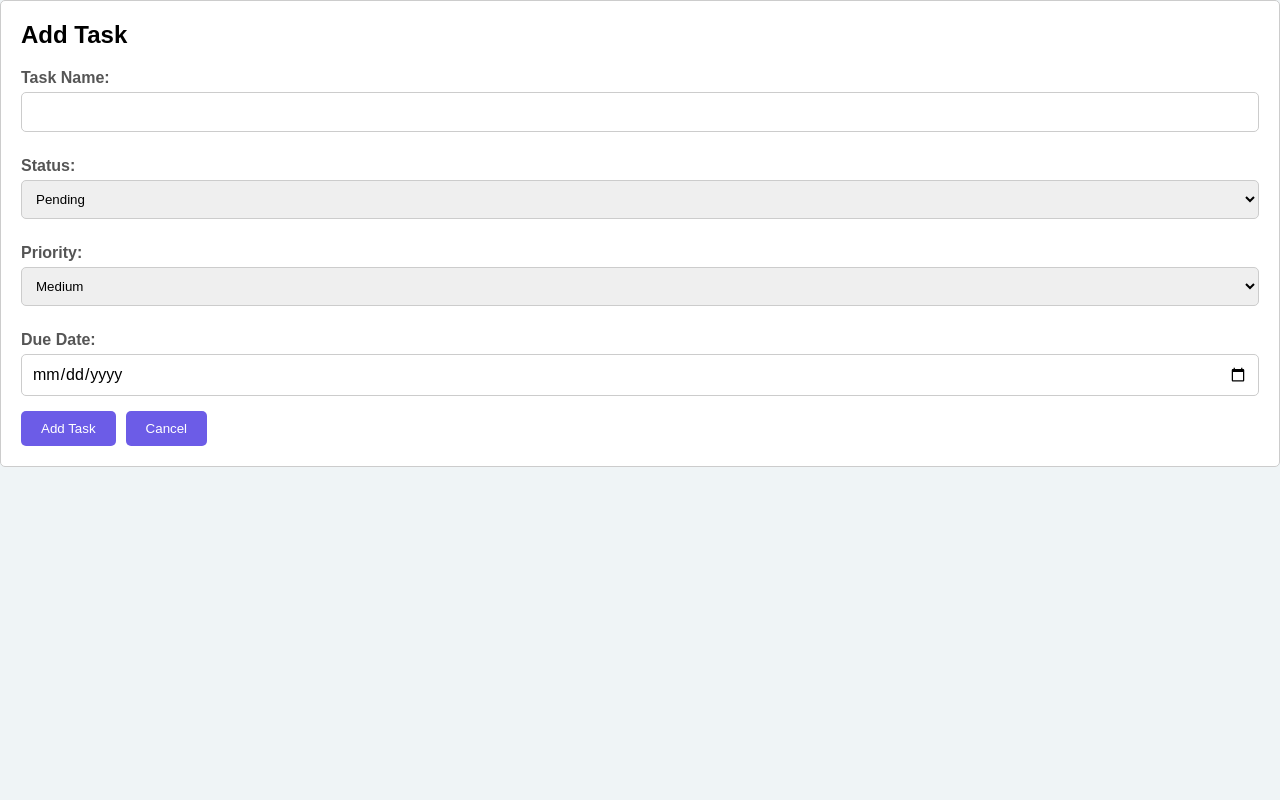
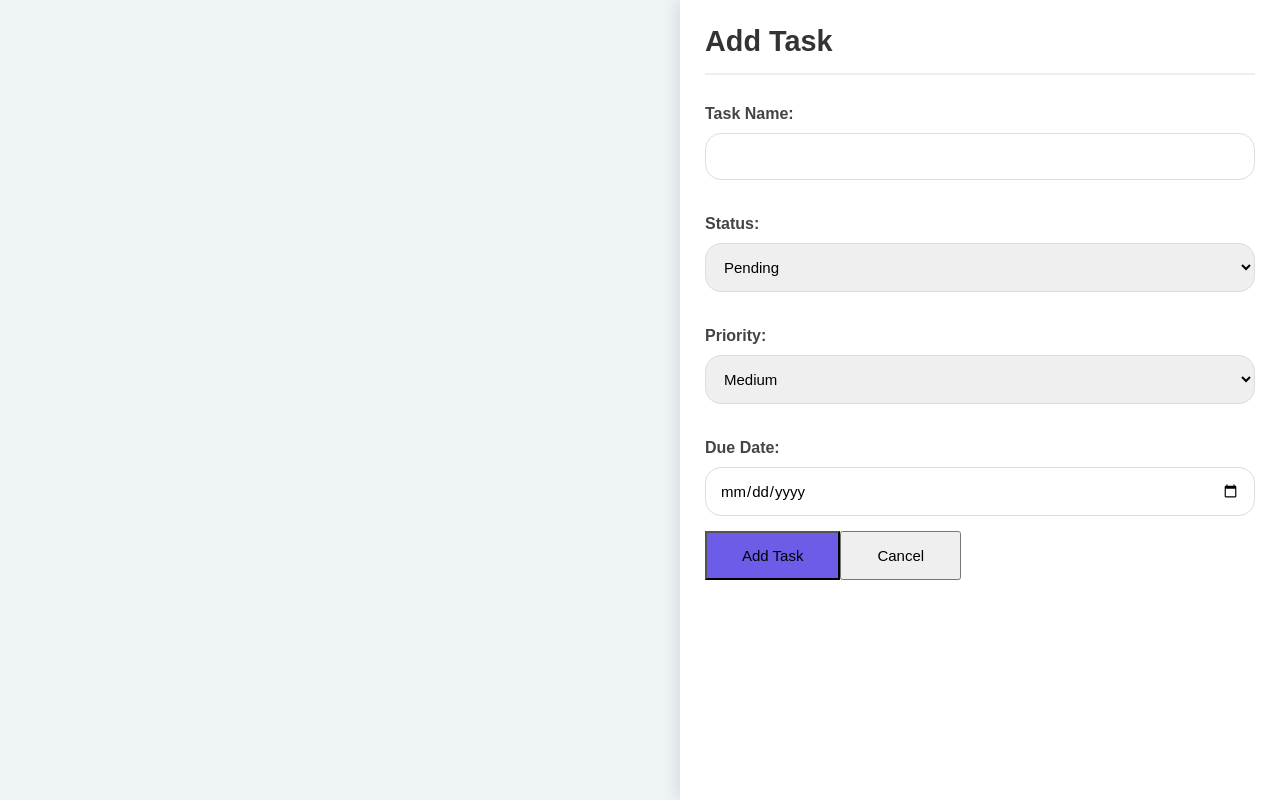
Before and after one commit to binubandara/virtuTask-app, a React (Vite) app in the folder frontend/: page /TaskForm in a window 1280 px wide. Built offline with nearby package versions, Linux system fonts and the light colour scheme.

Commit message:
Updated TaskForm layout

```diff
--- a/frontend/src/components/Task-management/MyProjectsManager.css
+++ b/frontend/src/components/Task-management/MyProjectsManager.css
@@ -125,6 +125,7 @@ body {
 .tile-content {
   display: flex; /* Aligns the image and text side by side */
   align-items: flex-start; /* Aligns the items vertically */
+  margin-top: 10px;
 }
 
 
@@ -138,6 +139,7 @@ body {
   text-align: left;
   width: 100%;
   padding-left: 10px;
+  margin-top: 5px;
 }
 
 
--- a/frontend/src/components/Task-management/MyProjectsManager.jsx
+++ b/frontend/src/components/Task-management/MyProjectsManager.jsx
@@ -48,7 +48,8 @@ function MyProjectsManager() {
   const createProject = (formData) => ({
     id: Date.now(),
     ...formData,
-    color: getRandomColor()
+    color: getRandomColor(),
+    priority: formData.priority // Ensure priority is saved
   });
 
   const addProject = (formData) => {
--- a/frontend/src/components/Task-management/TaskForm.css
+++ b/frontend/src/components/Task-management/TaskForm.css
@@ -1,35 +1,66 @@
 .task-form-container {
   background-color: white;
-    padding: 20px;
-    border: 1px solid #ccc;
-    border-radius: 5px;
-    position: relative;
+  padding: 25px;
+  position: fixed;
+  right: 0;
+  top: 0;
+  bottom: 0;
+  width: 600px;
+  z-index: 1001;
+  box-shadow: -4px 0 15px rgba(0,0,0,0.1);
+  overflow-y: auto;
+  border-radius: 0;
+}
+
+.task-form-content {
+  max-width: 600px;
+  margin: 0 auto;
 }
 
 .task-form-container h2 {
-    margin: 0 0 20px;
+  font-size: 1.8rem;
+  color: #333;
+  margin-bottom: 30px;
+  padding-bottom: 15px;
+  border-bottom: 2px solid #eee;
+}
+
+.taskform {
+  margin-bottom: 25px;
+  padding-bottom: 25px;
+  border-bottom: 1px solid #eee;
+}
+
+.taskform:last-child {
+  border-bottom: none;
 }
 
 .task-form-container label {
   display: block;
-    margin: 10px 0 5px;
+  margin: 20px 0 10px;
+  font-weight: 600;
+  color: #444;
 }
 
 .task-form-container input,
 .task-form-container select {
   width: 100%;
-    padding: 10px;
+  padding: 14px;
+  border: 1px solid #ddd;
+  border-radius: 16px;
+  font-size: 15px;
   margin-bottom: 15px;
-    border: 1px solid #ccc;
-    border-radius: 5px;
 }
 
-  .task-form-container button {
-    margin-right: 10px;
-    padding: 10px 20px;
+
+
+.task-form-container button[type="submit"] {
   background-color: #6c5ce7;
-    color: white;
-    border: none;
-    border-radius: 5px;
-    cursor: pointer;
+  padding: 14px 35px;
+  font-size: 15px;
 }
+
+.task-form-container button[type="button"] {
+  padding: 14px 35px;
+  font-size: 15px;
+}
--- a/frontend/src/components/Task-management/TaskForm.jsx
+++ b/frontend/src/components/Task-management/TaskForm.jsx
@@ -23,7 +23,7 @@ const TaskForm = ({ closeForm, addTask }) => {
   return (
     <div className="task-form-container">
       <h2>Add Task</h2>
-      <form onSubmit={handleSubmit}>
+      <form className = "taskform" onSubmit={handleSubmit}>
         <label>Task Name:</label>
         <input type="text" name="taskName" value={taskData.taskName} onChange={handleChange} required />
 
--- a/frontend/src/components/Task-management/TaskManage.css
+++ b/frontend/src/components/Task-management/TaskManage.css
@@ -2,13 +2,59 @@
 
     margin-left: 7.5cm;
 }
+.back-button{
+    margin-left: 6.7cm;
+    margin-top: 0.1cm;
 
+}
+/* Add these new rules */
+.modal-overlay {
+    position: fixed;
+    top: 0;
+    left: 0;
+    right: 0;
+    bottom: 0;
+    background-color: rgba(0, 0, 0, 0.3); /* Ash color fade */
+    z-index: 999;
+  }
+
+  .task-form-container {
+    position: fixed;
+    right: 20px;
+    top: 20px;
+    width: 350px;
+    background: white;
+    padding: 20px;
+    border-radius: 8px;
+    box-shadow: 0 0 15px rgba(0,0,0,0.2);
+    z-index: 1000;
+  }
+
+  /* Update back button positioning */
+  .back-button {
+    position: absolute;
+    top: 25px;
+    left: 30px;
+    background: none;
+    border: none;
+    cursor: pointer;
+    font-size: 24px;
+    color: #666;
+    z-index: 1;
+  }
+
+  .back-button:hover {
+    color: #333;
+  }
+
+  /* Keep existing other styles */
 .project-title {
     font-size: 31px;
     color: #333;
     padding-bottom: 10px;
     margin-bottom: 20px;
-    margin-top: -18px;
+    margin-top: -32px;
+    margin-left: 1cm;
 }
 
 .header-section {
--- a/frontend/src/components/Task-management/TaskManage.jsx
+++ b/frontend/src/components/Task-management/TaskManage.jsx
@@ -1,19 +1,26 @@
 import React, { useState, useEffect } from 'react';
-import './TaskManage.css'; // Verify this import exists
+import './TaskManage.css';
 import TaskForm from './TaskForm';
 import { useParams, useNavigate } from 'react-router-dom';
+
+// Priority color mapping
+const PRIORITY_COLORS = {
+  high: '#ff4444',
+  medium: '#ffa500',
+  low: '#4CAF50'
+};
 
 const TaskManage = () => {
   const { projectId } = useParams();
   const navigate = useNavigate();
   const [tasks, setTasks] = useState([]);
   const [showTaskForm, setShowTaskForm] = useState(false);
-  const [currentProject, setCurrentProject] = useState(null);
-  const [loading, setLoading] = useState(true);
+  const [currentProject, setCurrentProject] = useState({
+    priorityColor: '#e0e0e0',
+    priority: 'medium'
+  });
 
   useEffect(() => {
-    const fetchProjectData = () => {
-      try {
     const savedProjects = JSON.parse(localStorage.getItem('projects')) || [];
     const project = savedProjects.find(p => p.id === Number(projectId));
 
@@ -21,21 +28,11 @@ const TaskManage = () => {
       setCurrentProject({
         id: project.id,
         projectName: project.projectname,
-            priorityColor: project.color
+        priority: project.priority || 'medium',
+        priorityColor: PRIORITY_COLORS[project.priority] || '#e0e0e0'
       });
-        } else {
-          console.error('Project not found');
-          navigate('/'); // Redirect if project doesn't exist
     }
-      } catch (error) {
-        console.error('Error loading project:', error);
-      } finally {
-        setLoading(false);
-      }
-    };
-
-    fetchProjectData();
-  }, [projectId, navigate]);
+  }, [projectId])
 
   const addTask = (taskData) => {
     setTasks((prevTasks) => [...prevTasks, { id: Date.now(), ...taskData }]);
@@ -44,21 +41,13 @@ const TaskManage = () => {
 
   const handleBack = () => navigate(-1);
 
-  if (loading) {
-    return <div className="loading-container">Loading...</div>;
-  }
-
-  if (!currentProject) {
-    return <div className="error-container">Project not found</div>;
-  }
-
   return (
     <div className="task-manage-container">
       <button className="members-dropdown">
         Members ▼
       </button>
       <button onClick={handleBack} className="back-button">
-        ← Back to Projects
+        ◄
       </button>
 
       <div className="header-section">
@@ -69,16 +58,35 @@ const TaskManage = () => {
 
       <div className="tasks-section">
         <div className="tasks-header">
-          <h2 className="section-title">Tasks</h2>
-          <button className="add-tasks-btn" onClick={() => setShowTaskForm(true)}>
+          <h2
+            className="section-title"
+            style={{
+              borderColor: currentProject.priorityColor,
+              backgroundColor: `${currentProject.priorityColor}20`
+            }}
+          >
+            Tasks
+          </h2>
+          <button
+            className="add-tasks-btn"
+            onClick={() => setShowTaskForm(true)}
+            style={{ backgroundColor: currentProject.priorityColor }}
+          >
             Add Tasks
           </button>
         </div>
-        <div className="underline"></div>
+        <div
+          className="underline"
+          style={{ borderBottomColor: currentProject.priorityColor }}
+        ></div>
 
         <div className="tasks-list">
           {tasks.length > 0 ? tasks.map(task => (
-            <div className="task-item" key={task.id}>
+            <div
+              className="task-item"
+              key={task.id}
+              style={{ borderLeftColor: currentProject.priorityColor }}
+            >
               <p>{task.taskName}</p>
               <span>{task.priority} - {task.dueDate}</span>
             </div>
@@ -87,7 +95,12 @@ const TaskManage = () => {
       </div>
 
       {showTaskForm && (
-        <TaskForm closeForm={() => setShowTaskForm(false)} addTask={addTask} />
+      <div className="modal-overlay">
+        <TaskForm
+          closeForm={() => setShowTaskForm(false)}
+          addTask={addTask}
+        />
+      </div>
     )}
     </div>
   );
```
Lines whose indentation alone changed are shown as unchanged.
